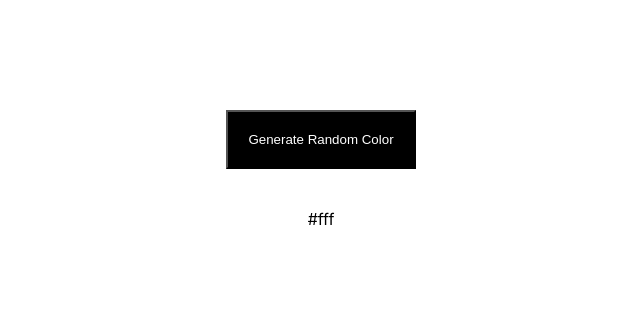
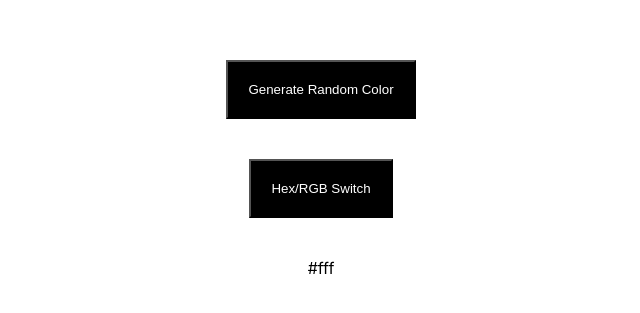
Before and after one commit to saugatpoudel2054/react-projects, a React (Create React App) app: page / in a window 1280 px wide. Shown: the part 231-544 px from the top of the page, without its empty margins (319-959 px from the left). Built offline with nearby package versions, Linux system fonts and the light colour scheme.

Commit message:
Added rgb fucntionality

```diff
--- a/src/components/randomcolor/index.jsx
+++ b/src/components/randomcolor/index.jsx
@@ -3,19 +3,38 @@ import './styles.css';
 
 const RandomColor = () => {
     const selection = '0123456789abcdef';
-    const [color, setColor] = useState('#fff')
+    const [color, setColor] = useState('#fff');
+    const [mode, setMode] = useState('hex');
+
     const generateRandomColor = () => {
-        let finalResult = '#';
-        for (let index = 0; index < 6; index++) {
-            const element = selection[Math.floor(Math.random()*selection.length)];
-            finalResult += element;
+        if(mode === 'hex'){
+            let finalResult = '#';
+            for (let index = 0; index < 6; index++) {
+                const element = selection[Math.floor(Math.random()*selection.length)];
+                finalResult += element;
+            }
+            setColor(finalResult);
+        }else{
+            let finalResult = `rgb(${Math.floor(Math.random()*266)},${Math.floor(Math.random()*266)},${Math.floor(Math.random()*266)})`;
+            setColor(finalResult)
         }
-        setColor(finalResult);
+
+    }
+
+    const switchMode = () => {
+        if(mode === 'hex'){
+            setMode('rgb');
+        }else{
+            setMode('hex');
+        }
     }
 
     return <div className="wrapper" style={{background: color}}>
         <button type="button" onClick={() => generateRandomColor()}>
             Generate Random Color
+        </button>
+        <button type="button" onClick={() => switchMode()}>
+            Hex/RGB Switch
         </button>
         <div className="RandomColor">
             {color}
```
